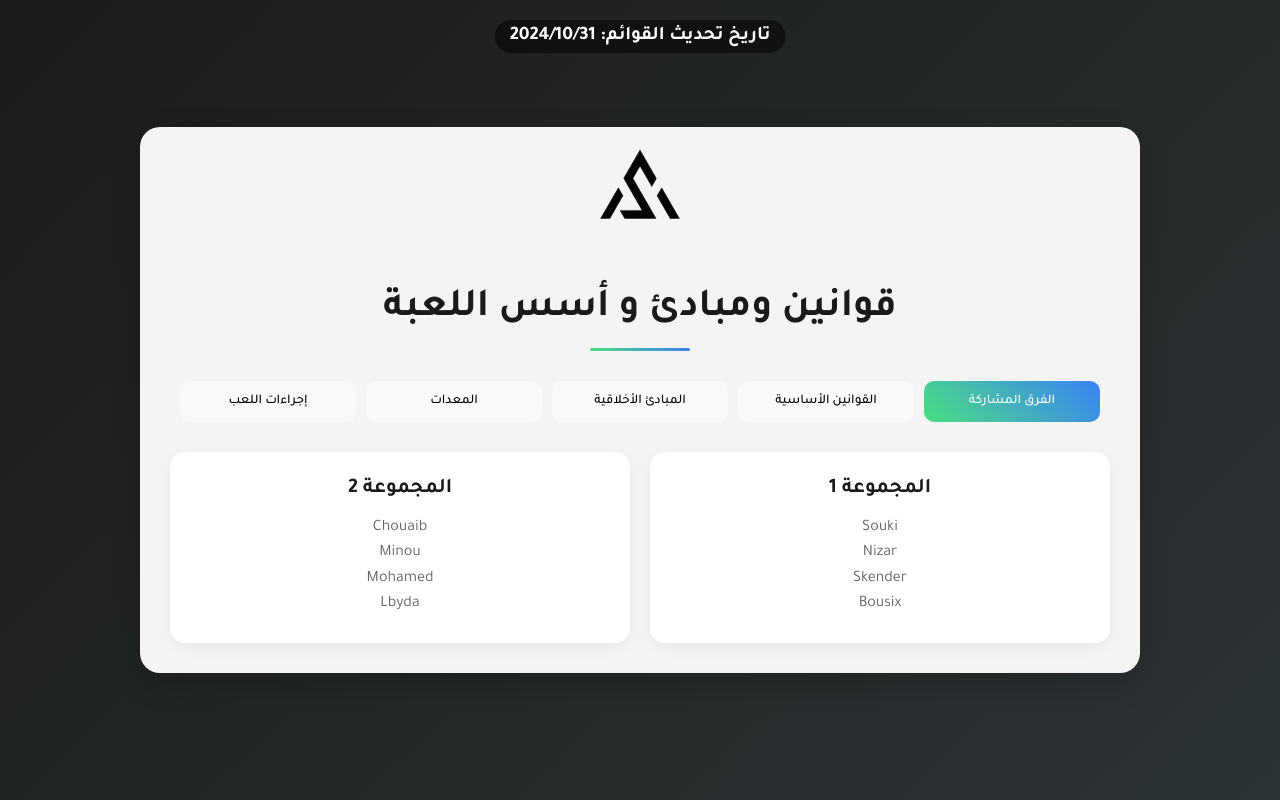
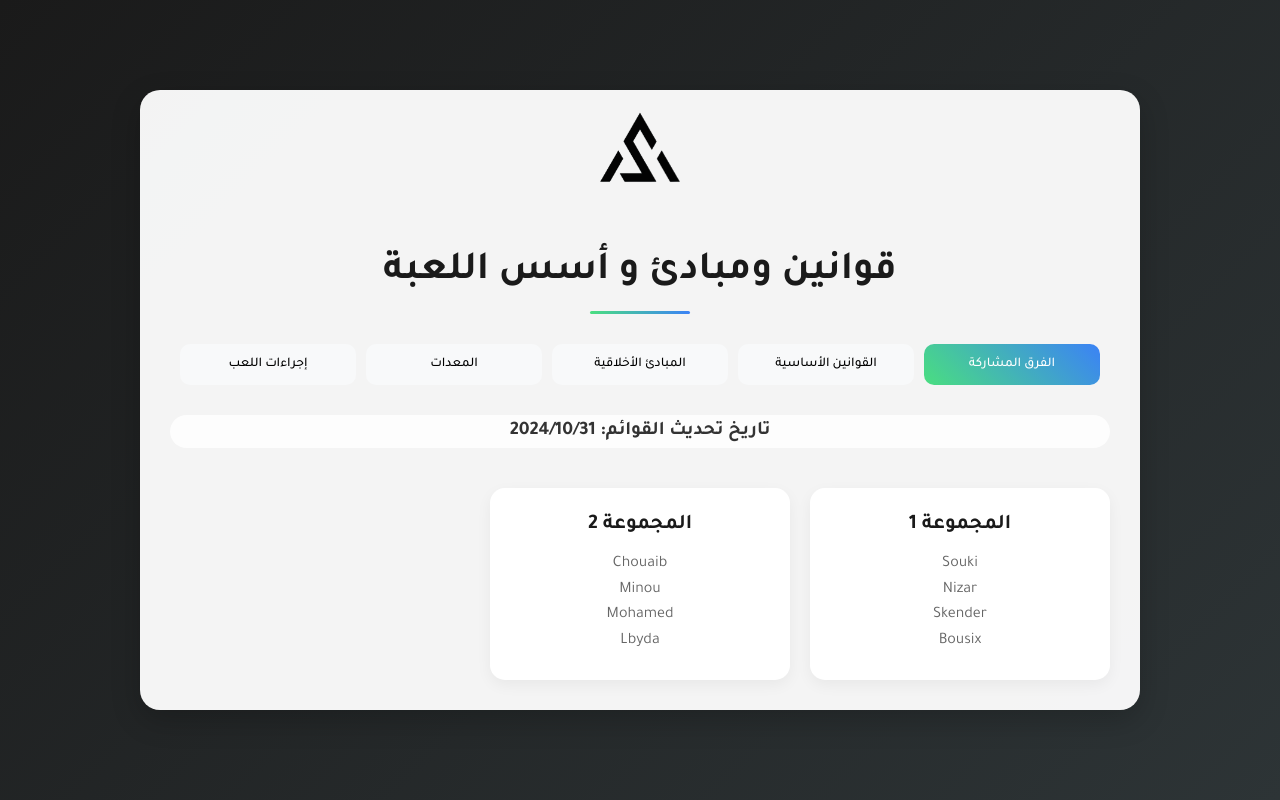
Before and after one commit to vnoe7/A.S.N, a plain HTML site: page index.html in a window 1280 px wide. Drawn offline with Linux system fonts and the light colour scheme.

Commit message:
Add files via upload

```diff
--- a/index.html
+++ b/index.html
@@ -191,22 +191,19 @@
         }
 
         .update-date {
-            position: absolute;
-            top: 20px;
-            left: 50%;
-            transform: translateX(-50%);
-            color: white;
+            text-align: center;
+            color: #333;
             font-size: 1.2em;
             font-weight: bold;
-            background-color: rgba(0, 0, 0, 0.5);
+            background-color: rgba(255, 255, 255, 0.8);
             padding: 5px 15px;
             border-radius: 20px;
-            z-index: 10;
+            margin-bottom: 20px;
+            grid-column: 1 / -1;
         }
     </style>
 </head>
 <body>
-    <div class="update-date">تاريخ تحديث القوائم: 2024/10/31</div>
     <div class="container">
         <div class="logo-container">
             <img src="image.png" alt="شعار" class="logo">
@@ -220,6 +217,7 @@
             <button class="tab" onclick="showContent('procedures')"><span>إجراءات اللعب</span></button>
         </div>
         <div id="teams" class="content active">
+            <div class="update-date">تاريخ تحديث القوائم: 2024/10/31</div>
             <div class="card">
                 <h3>المجموعة 1</h3>
                 <p>Souki</p>
```
